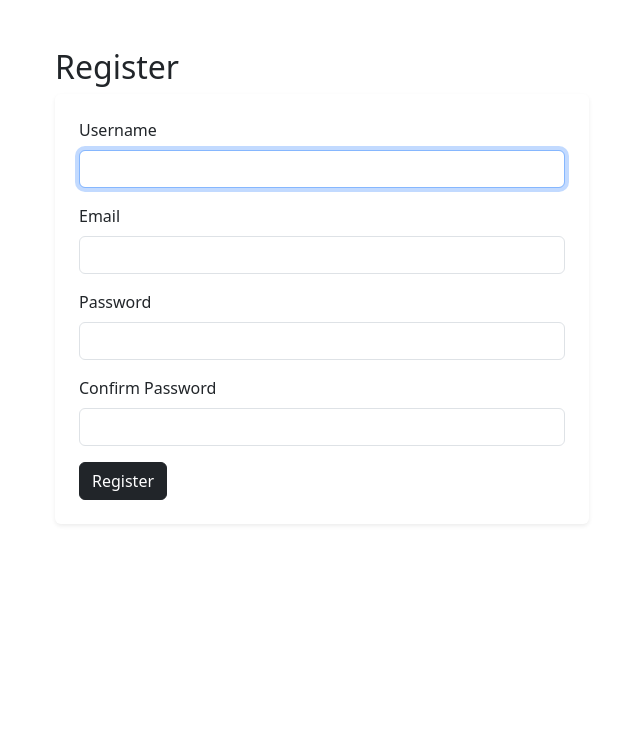
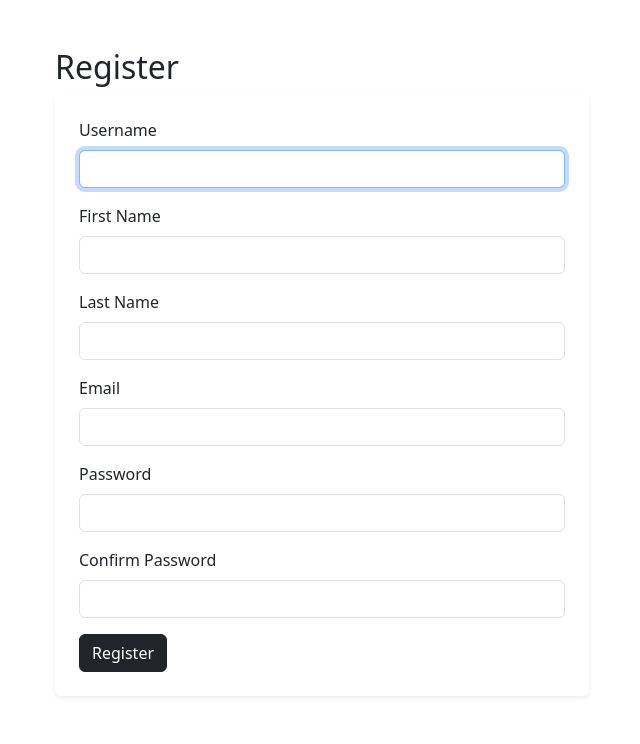
Before and after one commit to Aziz-Ibrahim/cinemate, a Django app: page /users/register/ in a window 1280 px wide. Shown: the part 56-800 px from the top of the page, without its empty margins (318-958 px from the left). Run offline with Django 5.2, Linux system fonts and the light colour scheme.

Commit message:
Add first and last names to resisteration form

```diff
--- a/static/css/styles.css
+++ b/static/css/styles.css
@@ -1,3 +1,8 @@
+.box-shadow {
+    width: 80%;
+    box-shadow: 0 0 10px rgba(0, 0, 0, 0.1);
+}
+
 .card-deck {
     display: flex;
     flex-wrap: wrap;
--- a/static/js/movies.js
+++ b/static/js/movies.js
@@ -78,7 +78,7 @@ document.addEventListener("DOMContentLoaded", function () {
 
                     data.movies.forEach(movie => {
                         let movieCard = document.createElement("div");
-                        movieCard.className = "col-md-3 d-flex";
+                        movieCard.className = "col-12 col-md-4 col-lg-3 card-deck d-flex";
                         movieCard.innerHTML = `
         <div class="card mb-4 shadow-sm" style="height: 100%;">
             <img src="${movie.poster_path ? `https://image.tmdb.org/t/p/w500/${movie.poster_path}` : '/static/images/movie-card-placeholder-img.png'}" class="card-img-top" alt="${movie.title}" style="object-fit: cover; height: 300px;">
--- a/templates/base.html
+++ b/templates/base.html
@@ -57,7 +57,8 @@
 
     <!-- Page Content -->
     <div class="container mt-4">
-        {% block content %}{% endblock %}
+        {% block content %}
+        {% endblock %}
     </div>
 
     <script src="{% static 'js/movies.js' %}"></script>
--- a/templates/movies/movie_list.html
+++ b/templates/movies/movie_list.html
@@ -38,7 +38,7 @@
     <div class="container mt-4">
         <div class="row mt-4" id="movie-container">
             {% for movie in movies %}
-            <div class="col-md-3 card-deck">
+            <div class="col-12 col-md-4 col-lg-3 card-deck">
                 <div class="card mb-4">
                     {% if movie.poster_path %}
                     <img src="https://image.tmdb.org/t/p/w500/{{ movie.poster_path }}" class="card-img-top"
--- a/templates/users/home.html
+++ b/templates/users/home.html
@@ -1,6 +1,8 @@
 {% extends "base.html" %}
 
 {% block content %}
-<h1>Welcome to Cinemate!</h1>
-<p>Your favorite movie tracker.</p>
+<div class="container justify-content-center text-center">
+    <h1 class="display-2">Welcome to Cinemate!</h1>
+    <p class="lead">Your favorite movie tracker.</p>
+</div>
 {% endblock %}
--- a/templates/users/profile.html
+++ b/templates/users/profile.html
@@ -2,7 +2,7 @@
 
 {% block content %}
 <div class="container mt-4">
-    <h2>Welcome, {{ user.username }}!</h2>
+    <h2>Welcome, {{ user.first_name }}!</h2>
     <p>Email: {{ user.email }}</p>
 </div>
 <h3>Favorite Movies</h3>
--- a/templates/users/register.html
+++ b/templates/users/register.html
@@ -11,6 +11,16 @@
                 <div class="mb-3">
                     <label for="{{ form.username.id_for_label }}" class="form-label">Username</label>
                     {{ form.username }}
+                </div>
+
+                <div class="mb-3">
+                    <label for="{{ form.first_name.id_for_label }}" class="form-label">First Name</label>
+                    {{ form.first_name }}
+                </div>
+
+                <div class="mb-3">
+                    <label for="{{ form.last_name.id_for_label }}" class="form-label">Last Name</label>
+                    {{ form.last_name }}
                 </div>
 
                 <div class="mb-3">
@@ -32,6 +42,7 @@
             </form>
 
 
+
         </div>
     </div>
 </div>
--- a/users/forms.py
+++ b/users/forms.py
@@ -6,10 +6,13 @@ from django.contrib.auth.forms import AuthenticationForm
 
 class RegisterForm(UserCreationForm):
     email = forms.EmailField(required=True)
+    password = forms.CharField(widget=forms.PasswordInput)
+    first_name = forms.CharField(max_length=30, required=True, help_text="Required.")
+    last_name = forms.CharField(max_length=30, required=True, help_text="Required.")
 
     class Meta:
         model = User
-        fields = ["username", "email", "password1", "password2"]
+        fields = ["first_name", "last_name", "username", "email", "password1", "password2"]
 
     def __init__(self, *args, **kwargs):
         super().__init__(*args, **kwargs)
--- a/users/views.py
+++ b/users/views.py
@@ -21,7 +21,10 @@ class RegisterView(CreateView):
     success_url = reverse_lazy("home")  # Redirect after successful registration
 
     def form_valid(self, form):
-        user = form.save()
+        user = form.save(commit=False)  # Don't save to DB yet
+        user.first_name = form.cleaned_data["first_name"]
+        user.last_name = form.cleaned_data["last_name"]
+        user.save()  # Now save the user with first & last name
         login(self.request, user)  # Log in the user automatically
         return super().form_valid(form)
 
```
Also changed, not shown: db.sqlite3.
